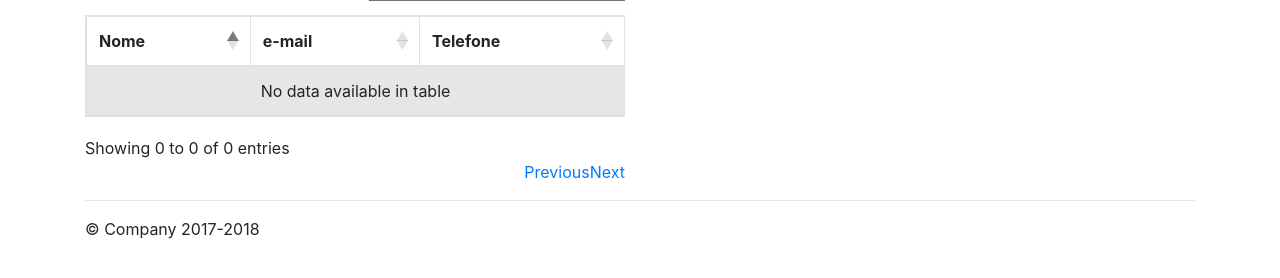
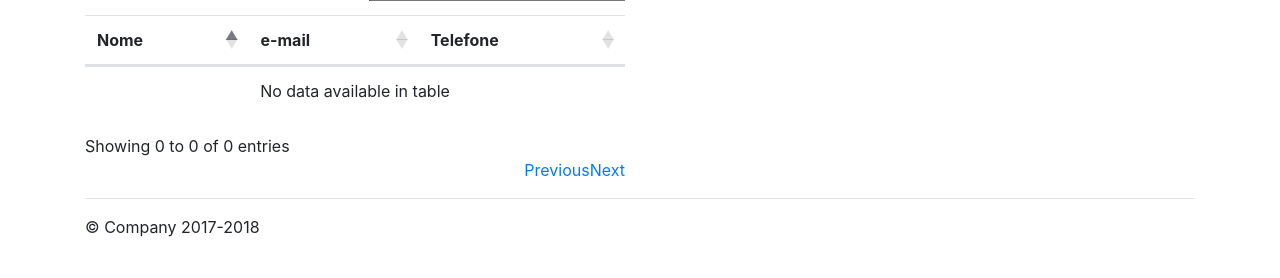
Before and after one commit to rg3915/django-datatables-experiment, a Django app: template myproject/core/templates/index.html in a window 1280 px wide. Shown: the part 410-688 px from the top of the page. Run offline with Django 3.2, Linux system fonts and the light colour scheme; the template is opened without the code that fills it, so the values that code supplies are empty; parts of the project's set-up code (start-up, migrations or seed data) failed here and were passed over; some libraries are stand-ins or nearby versions.

Commit message:
layout da tabela

```diff
--- a/myproject/core/templates/index.html
+++ b/myproject/core/templates/index.html
@@ -16,7 +16,7 @@
   <div class="row">
     <div class="col-md-6">
       <h2>Contatos</h2>
-      <table id="myTable1" class="table table-striped table-bordered">
+      <table id="myTable1" class="table">
         <thead>
           <tr>
             <th>Nome</th>
```
